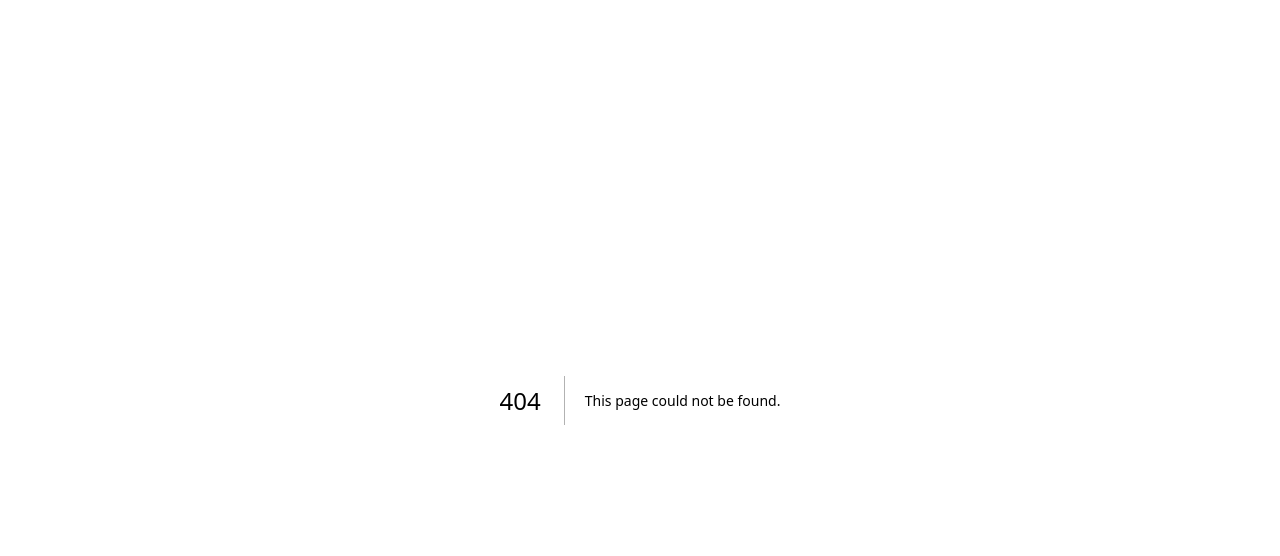
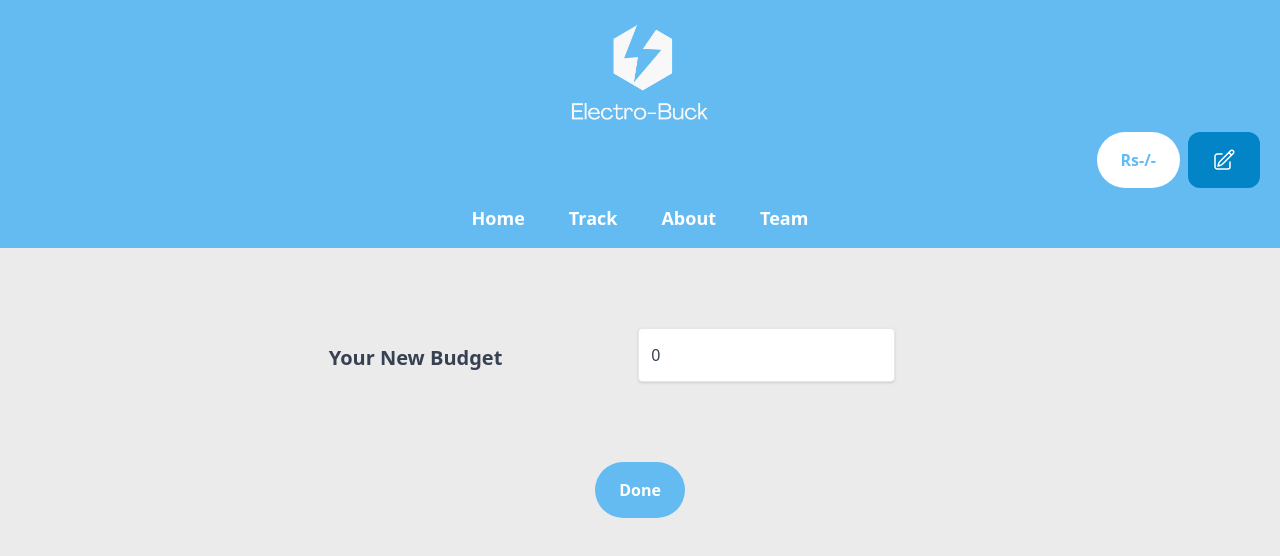
Before and after one commit to Amaymani/elctro-buck, a Next.js app: page /setBudget in a window 1280 px wide. Before the commit this address had no page. Shown: the top 556 px of the page. Built offline with nearby package versions, Linux system fonts and the light colour scheme; no server answers; the database is empty.

Commit message:
budget setting added

```diff
--- a/src/Components/Navbar.tsx
+++ b/src/Components/Navbar.tsx
@@ -6,7 +6,7 @@ import Link from 'next/link';
 
 
 interface NavbarProps {
-    budget: number;
+    budget: any;
   }
 
 const Navbar: React.FC<NavbarProps> = ({budget})=> {
@@ -23,12 +23,11 @@ const Navbar: React.FC<NavbarProps> = ({budget})=> {
             Rs-{budget}/-
         </div>
 
-    <button type="button" className="flex group justify-end py-4 px-6 mr-5 bg-sky-600 hover:bg-[#ffffff] transition-all duration-200 ease-in-out rounded-xl ">
+    <Link href={"/setBudget"} className="flex group justify-end py-4 px-6 mr-5 bg-sky-600 hover:bg-[#ffffff] transition-all duration-200 ease-in-out rounded-xl ">
         <svg xmlns="http://www.w3.org/2000/svg" fill="none" viewBox="0 0 24 24" stroke-width="1.5" stroke="currentColor" className="w-6 h-6 group-hover:text-[#000000] transition-all duration-200 ease-in-out">
             <path stroke-linecap="round" stroke-linejoin="round" d="m16.862 4.487 1.687-1.688a1.875 1.875 0 1 1 2.652 2.652L10.582 16.07a4.5 4.5 0 0 1-1.897 1.13L6 18l.8-2.685a4.5 4.5 0 0 1 1.13-1.897l8.932-8.931Zm0 0L19.5 7.125M18 14v4.75A2.25 2.25 0 0 1 15.75 21H5.25A2.25 2.25 0 0 1 3 18.75V8.25A2.25 2.25 0 0 1 5.25 6H10" />
         </svg>
-
-    </button>
+    </Link>
 </div>
 
     <ul className="px-28 py-4 flex space-x-11 justify-center">
--- a/src/Components/TrackCard.tsx
+++ b/src/Components/TrackCard.tsx
@@ -24,7 +24,7 @@ const TrackCard: React.FC<TrackCardProps> = ({appliance,unit,amount,status, imag
           setBudget(data);
         });
       });
-      useEffect(() =>{
+    useEffect(() =>{
         const dbBudRef=ref(db, 'appliance/LED1');
         const fetchData = onValue(dbBudRef, (snapshot)=>{
           const data = snapshot.val();
--- /dev/null
+++ b/src/pages/setBudget.tsx
@@ -0,0 +1,71 @@
+import React, { useState } from 'react'
+import Navbar from '@/Components/Navbar';
+import { ref, set,onValue } from 'firebase/database';
+import { db } from '@/config';
+import Link from 'next/link';
+import { useEffect } from 'react';
+import { useRouter } from 'next/router';
+
+// function writeUserData(appName: string, imageNo: number) {
+//     const dbRef = ref(db, `budget`);
+//     set(dbRef, budgetS).then(() => {
+//       console.log('Data saved successfully!');
+//     }).catch((error) => {
+//       console.error('Error saving data: ', error);
+//     });
+// }
+
+const writeNewPost= async(budget: any)=> {
+    // A post entry.
+    try {
+        await set(ref(db, 'budget'), budget);
+        console.log('Value updated successfully!');
+      } catch (error) {
+        console.error('Error updating value: ', error);
+      }
+}
+
+const SetBudget = () => {
+    const [budgetS, setBudgetH]= useState("0");
+    const [budgetF, setBudgetF] = useState("0");
+    const router = useRouter();
+
+
+    useEffect(() =>{
+        const dbBudRef=ref(db, 'budget');
+        const fetchData = onValue(dbBudRef, (snapshot)=>{
+          const data = snapshot.val();
+          setBudgetF(data);
+        });
+        console.log(fetchData);
+      });
+
+    function handleSubmit(){
+        writeNewPost(budgetS);
+        router.push(`/`);
+    }
+
+  return (
+    <div>
+        <Navbar
+        budget={budgetF}/>
+
+<form className="flex flex-col justify-center" onSubmit={handleSubmit}>
+            <div className='flex justify-center'>
+                <div className="text-gray-700 text-xl font-bold mb-2  mx-10 my-24 ">Your New Budget</div>
+                <input type="text"
+                  id="name"
+                  value={budgetS}
+                  onChange={(e)=>{setBudgetH(e.target.value)}}
+                  className="shadow appearance-none border rounded  mx-24 my-20 py-4 px-3 text-gray-700 leading-tight focus:outline-none focus:shadow-outline"/>
+            </div>
+
+        <div className="flex justify-center">
+            <button typeof='submit' className= " hover:text-[#03658C] bg-[#63BBF2] text-white font-bold py-4 px-6 rounded-full">Done</button>
+        </div>
+        </form>
+    </div>
+  )
+}
+
+export default SetBudget
```
